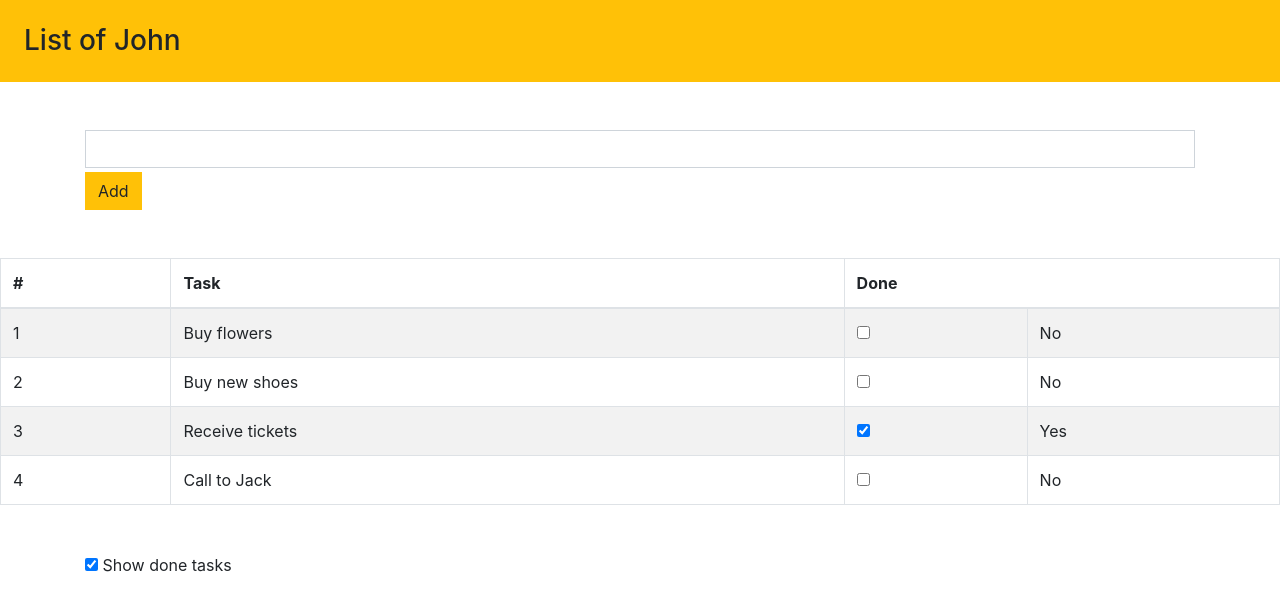
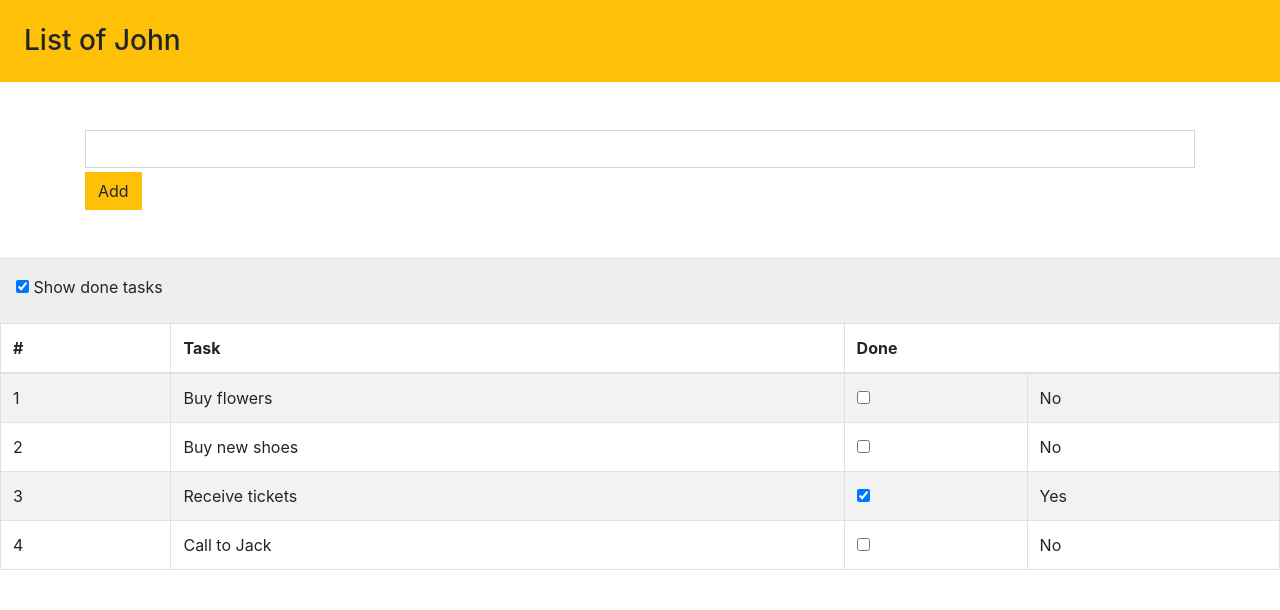
Before and after one commit to damianc/ng5-todo, an Angular app: page / in a window 1280 px wide. Shown: the top 610 px of the page. Built offline with nearby package versions, Linux system fonts and the light colour scheme.

Commit message:
Move Show done tasks checkbox over table

```diff
--- a/src/app/app.component.css
+++ b/src/app/app.component.css
@@ -2,3 +2,8 @@ button,
 input {
 	border-radius: 0;
 }
+
+.table-nav {
+	background-color: #eee;
+	border-top: solid 1px rgba(0, 0, 0, .05);
+}
--- a/src/app/app.component.html
+++ b/src/app/app.component.html
@@ -4,6 +4,13 @@
   <input class="form-control" #todoText />
   <button type="submit" class="btn btn-warning br-0 mt-1" (click)="addItem(todoText.value) && todoForm.reset()">Add</button>
 </form>
+
+<div class="container-fluid p-3 table-nav">
+  <label>
+    <input type="checkbox" [(ngModel)]="showDone" />
+    Show done tasks
+  </label>
+</div>
 
 <table class="table table-striped table-bordered table-hover">
   <thead>
@@ -25,10 +32,3 @@
     </tr>
   </tbody>
 </table>
-
-<div class="container my-5">
-  <label>
-    <input type="checkbox" [(ngModel)]="showDone" />
-    Show done tasks
-  </label>
-</div>
```
